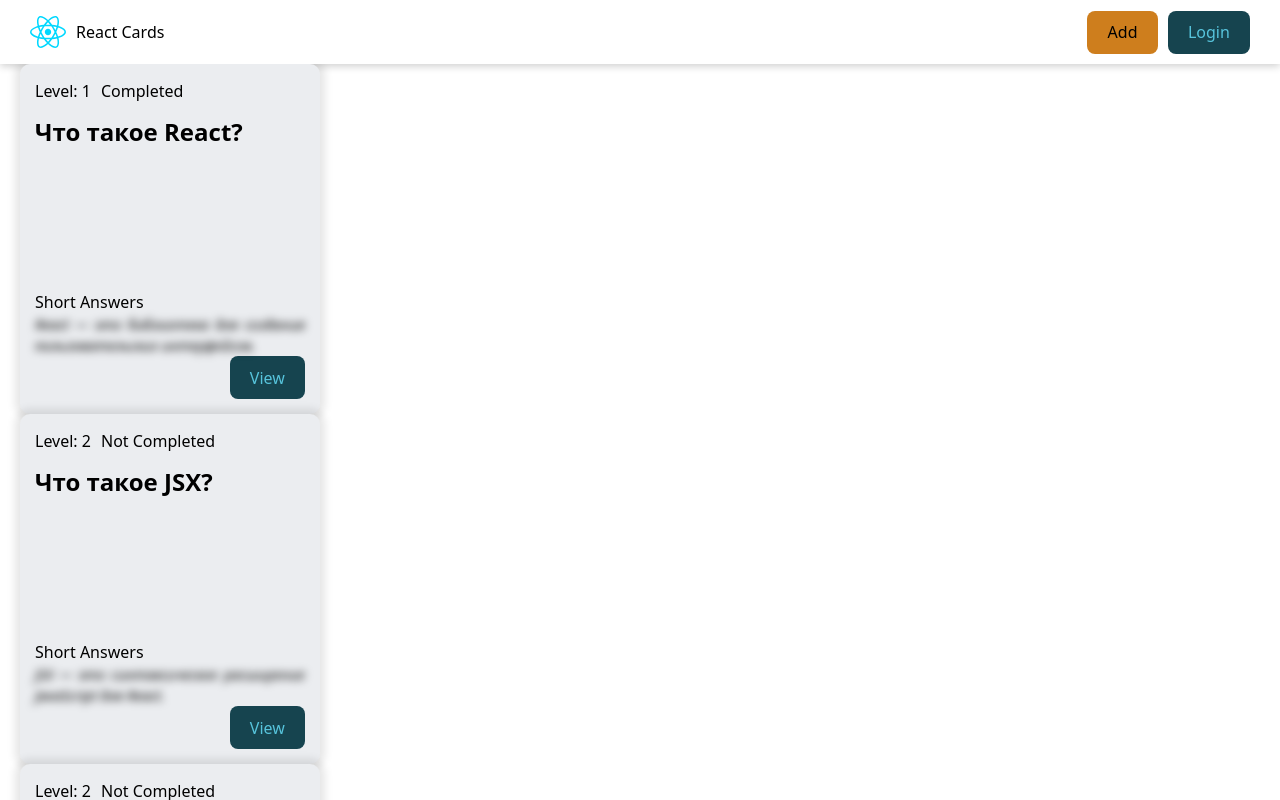
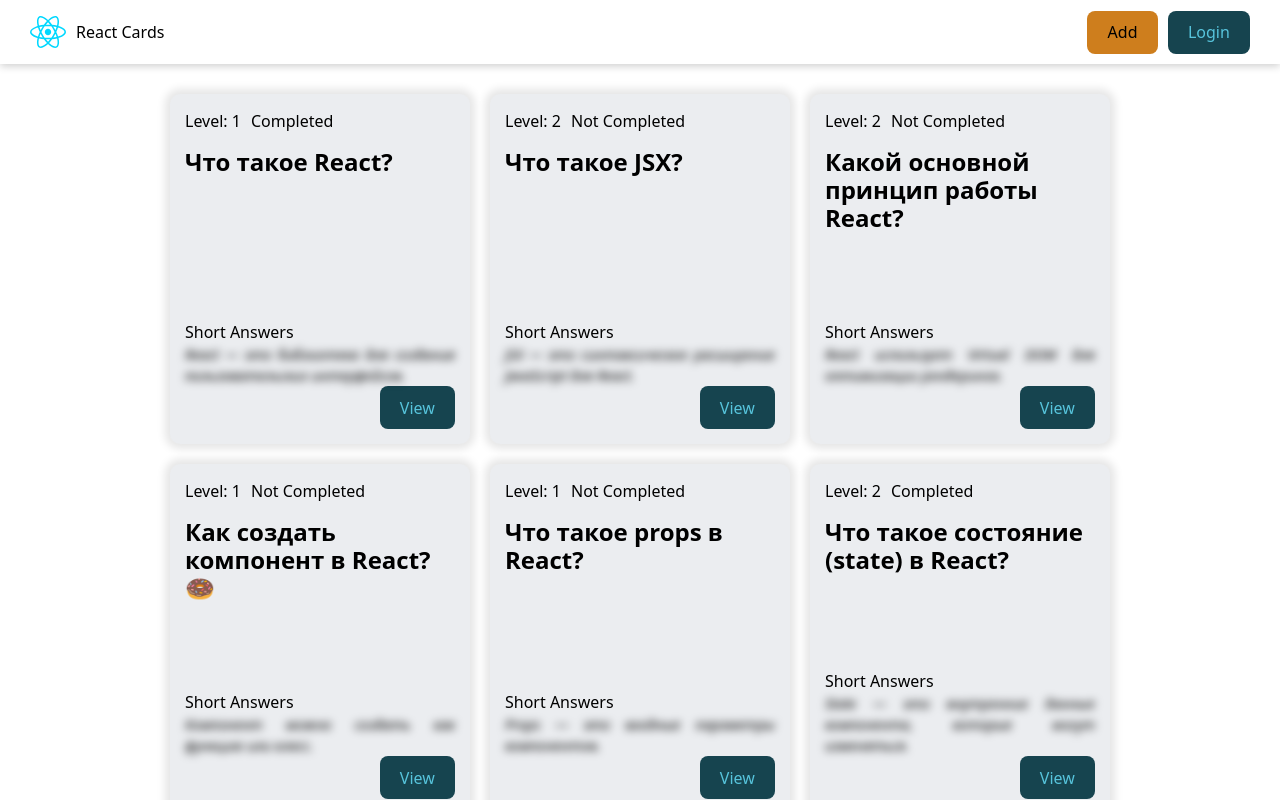
Before and after one commit to ReactProjects69/react-question-cards, a React (Vite) app: page / in a window 1280 px wide. Built offline with nearby package versions, Linux system fonts and the light colour scheme; data requests are answered from the project's data file.

Commit message:
Question card list
Created component for question card list

```diff
--- /dev/null
+++ b/src/components/QuestionCardList/QuestionCardList.module.css
@@ -0,0 +1,10 @@
+.cardList {
+    display: flex;
+    width: 100%;
+    padding: 30px 0;
+    margin: 0 auto;
+    justify-content: center;
+    align-items: center;
+    gap: 20px;
+    flex-wrap: wrap;
+}
--- /dev/null
+++ b/src/components/QuestionCardList/QuestionCardList.tsx
@@ -0,0 +1,12 @@
+import cls from './QuestionCardList.module.css';
+import { QuestionCard } from '../QuestionCard';
+
+export function QuestionCardList({ cards }) {
+    return (
+        <div className={cls.cardList}>
+            {cards.map((card, index) => {
+                return <QuestionCard card={card} key={index} />;
+            })}
+        </div>
+    );
+}
--- /dev/null
+++ b/src/components/QuestionCardList/index.tsx
@@ -0,0 +1 @@
+export { QuestionCardList } from './QuestionCardList.tsx';
--- a/src/pages/HomePage/HomePage.tsx
+++ b/src/pages/HomePage/HomePage.tsx
@@ -1,9 +1,9 @@
 /*
 import cls from './HomePage.module.css';
 */
-import { QuestionCard } from '../../components/QuestionCard';
 import { API_URL } from '../../constants';
 import { useEffect, useState } from 'react';
+import { QuestionCardList } from '../../components/QuestionCardList';
 
 export function HomePage() {
     const [questions, setQuestions] = useState([]);
@@ -25,9 +25,7 @@ export function HomePage() {
 
     return (
         <>
-            {questions.map((card, index) => {
-                return <QuestionCard card={card} key={index} />;
-            })}
+            <QuestionCardList cards={questions} />
         </>
     );
 }
```
